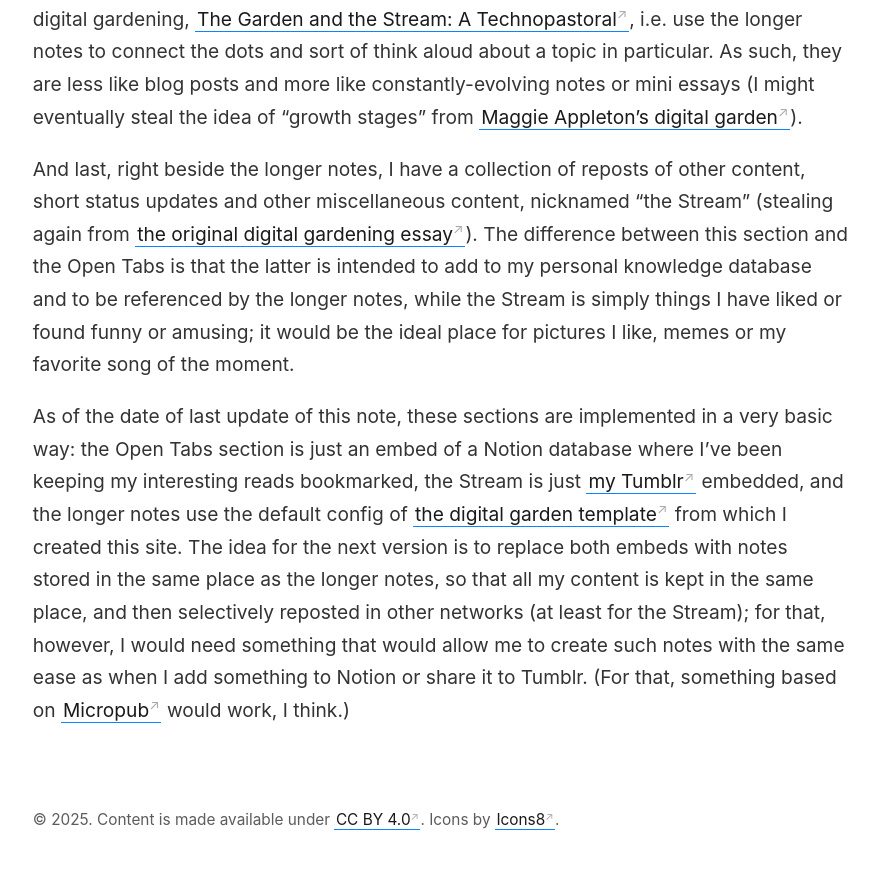
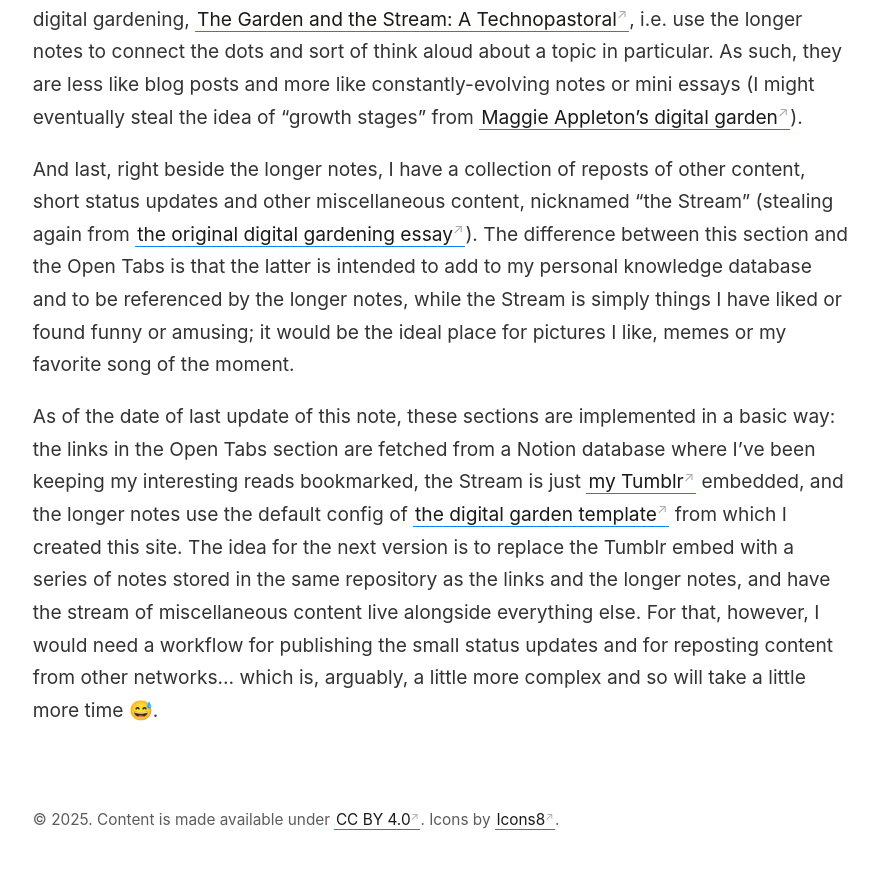
Before and after one commit to ricardochavezt/ricardochavezt.com, a Jekyll site: the page built from _notes/About this garden.md, in a window 1280 px wide and 900 px high, scrolled down 704 px. Shown: the top 869 px of the window, without its empty margins (44-922 px from the left). Built offline with Jekyll 4.4.1, drawn with Linux system fonts in a browser that asks for light colours.

Commit message:
Updating digital garden status

```diff
--- a/_notes/About this garden.md
+++ b/_notes/About this garden.md
@@ -10,4 +10,4 @@ Below I have the longer notes, intended to expand on any topic that I find inter
 
 And last, right beside the longer notes, I have a collection of reposts of other content, short status updates and other miscellaneous content, nicknamed "the Stream" (stealing again from [the original digital gardening essay](https://hapgood.us/2015/10/17/the-garden-and-the-stream-a-technopastoral/)). The difference between this section and the Open Tabs is that the latter is intended to add to my personal knowledge database and to be referenced by the longer notes, while the Stream is simply things I have liked or found funny or amusing; it would be the ideal place for pictures I like, memes or my favorite song of the moment.
 
-As of the date of last update of this note, these sections are implemented in a very basic way: the Open Tabs section is just an embed of a Notion database where I've been keeping my interesting reads bookmarked, the Stream is just [my Tumblr](http://ricardochavezt.tumblr.com/) embedded, and the longer notes use the default config of [the digital garden template](maximevaillancourt/digital-garden-jekyll-template) from which I created this site. The idea for the next version is to replace both embeds with notes stored in the same place as the longer notes, so that all my content is kept in the same place, and then selectively reposted in other networks (at least for the Stream); for that, however, I would need something that would allow me to create such notes with the same ease as when I add something to Notion or share it to Tumblr. (For that, something based on [Micropub](https://indieweb.org/Micropub) would work, I think.)
+As of the date of last update of this note, these sections are implemented in a basic way: the links in the Open Tabs section are fetched from a Notion database where I've been keeping my interesting reads bookmarked, the Stream is just [my Tumblr](http://ricardochavezt.tumblr.com/) embedded, and the longer notes use the default config of [the digital garden template](maximevaillancourt/digital-garden-jekyll-template) from which I created this site. The idea for the next version is to replace the Tumblr embed with a series of notes stored in the same repository as the links and the longer notes, and have the stream of miscellaneous content live alongside everything else. For that, however, I would need a workflow for publishing the small status updates and for reposting content from other networks... which is, arguably, a little more complex and so will take a little more time 😅.
```
